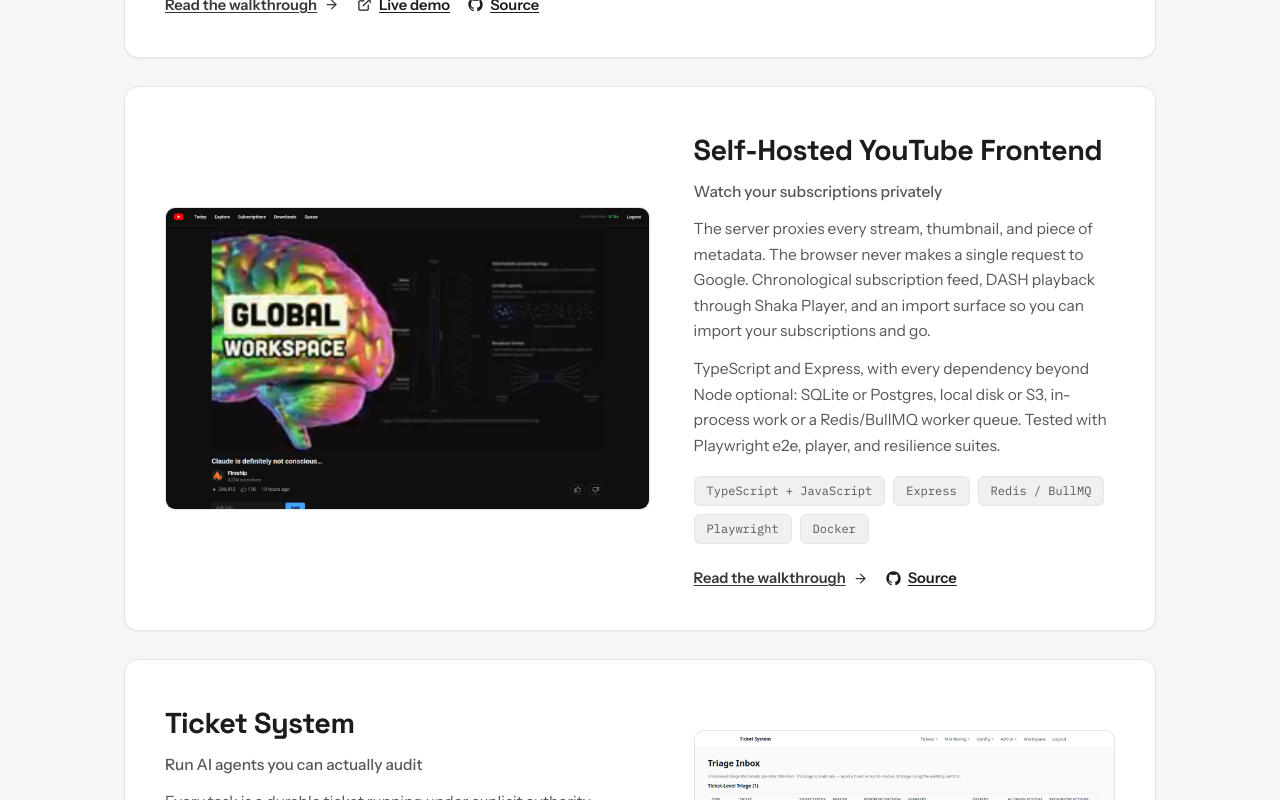
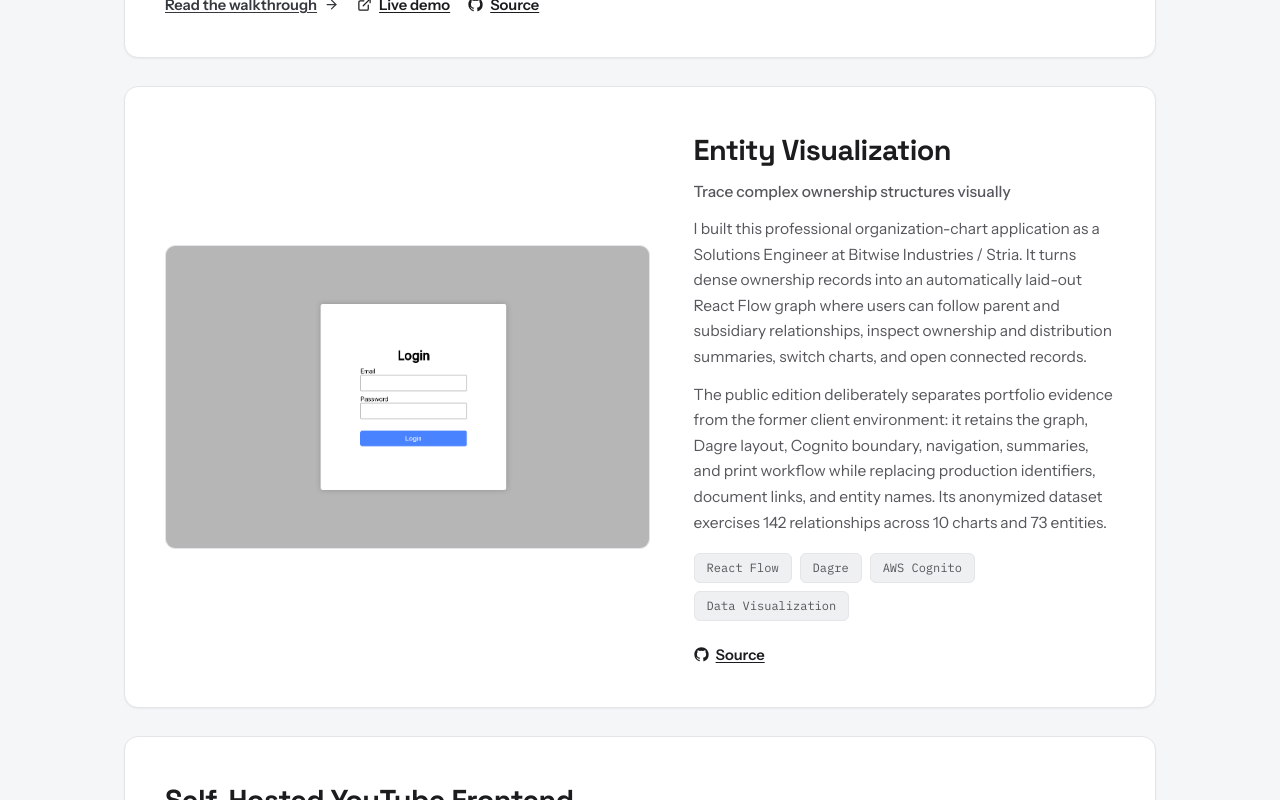
Before and after one commit to timcisneros/portfolio, a Next.js app: page / in a window 1280 px wide. Shown: the part 1700-2500 px from the top of the page. Built offline with nearby package versions, Linux system fonts and the light colour scheme.

Commit message:
Prioritize professional project evidence

```diff
--- a/components/FeaturedProject.tsx
+++ b/components/FeaturedProject.tsx
@@ -27,13 +27,23 @@
                 >
                     {media}
                 </Link>
-            ) : (
+            ) : project.demo ? (
                 <a
                     href={project.demo}
                     target="_blank"
                     rel="noreferrer"
                     className="featured-media"
                     aria-label={`${project.name} live demo`}
+                >
+                    {media}
+                </a>
+            ) : (
+                <a
+                    href={project.code}
+                    target="_blank"
+                    rel="noreferrer"
+                    className="featured-media"
+                    aria-label={`View ${project.name} source`}
                 >
                     {media}
                 </a>
--- a/data/projects.ts
+++ b/data/projects.ts
@@ -68,6 +68,22 @@
     demo: "https://dsdebug-prod.vercel.app/",
     code: "https://github.com/timcisneros/dsdebug-2023",
     caseStudy: "/projects/dsdebug",
+  },
+  {
+    id: "entity-visualization",
+    name: "Entity Visualization",
+    tagline: "Trace complex ownership structures visually",
+    description: [
+      "I built this professional organization-chart application as a Solutions Engineer at Bitwise Industries / Stria. It turns dense ownership records into an automatically laid-out React Flow graph where users can follow parent and subsidiary relationships, inspect ownership and distribution summaries, switch charts, and open connected records.",
+      "The public edition deliberately separates portfolio evidence from the former client environment: it retains the graph, Dagre layout, Cognito boundary, navigation, summaries, and print workflow while replacing production identifiers, document links, and entity names. Its anonymized dataset exercises 142 relationships across 10 charts and 73 entities.",
+    ],
+    tags: ["React Flow", "Dagre", "AWS Cognito", "Data Visualization"],
+    image: "/project-imgs/entity-visualization.png",
+    imageWidth: 1280,
+    imageHeight: 780,
+    imageAlt:
+      "Entity Visualization showing an automatically laid-out organization chart with relationship controls",
+    code: "https://github.com/timcisneros/entity-visualization",
   },
   {
     id: "action-plan",
@@ -147,9 +163,10 @@
 // infrastructure, systems, product, and specialist debugging depth.
 export const showcaseProjects: ShowcaseProject[] = [
   featuredProjects[0],
+  featuredProjects[1],
   systemsProjects[0],
   systemsProjects[1],
-  featuredProjects[1],
+  featuredProjects[2],
   systemsProjects[2],
 ];
 
@@ -157,14 +174,6 @@
 export const supportingProjects = showcaseProjects.slice(3);
 
 export const moreProjects: GridProject[] = [
-  {
-    id: "entity-visualization",
-    name: "Entity Visualization",
-    description:
-      "An anonymized public version of a professional organization-chart application for tracing ownership, parent and subsidiary relationships, distributions, and connected records across complex entity structures.",
-    tags: ["React Flow", "AWS Cognito", "Data Visualization"],
-    code: "https://github.com/timcisneros/entity-visualization",
-  },
   {
     id: "stringing-report",
     name: "Stringing Report App",
--- a/pages/index.tsx
+++ b/pages/index.tsx
@@ -172,8 +172,9 @@
           <p className="section-label">More project evidence</p>
           <h2 className="section-title">Product and specialist depth</h2>
           <p className="section-intro">
-            Two additional case studies show constrained product implementation
-            and evidence-driven debugging outside the primary application stack.
+            Additional case studies show governed agent implementation,
+            constrained product work, and evidence-driven debugging beyond the
+            primary professional application stack.
           </p>
           {supportingProjects.map((project) => (
             <FeaturedProject key={project.id} project={project} />
```
Also changed, not shown: 3 other files (tests, documents, lock files or other folders).
